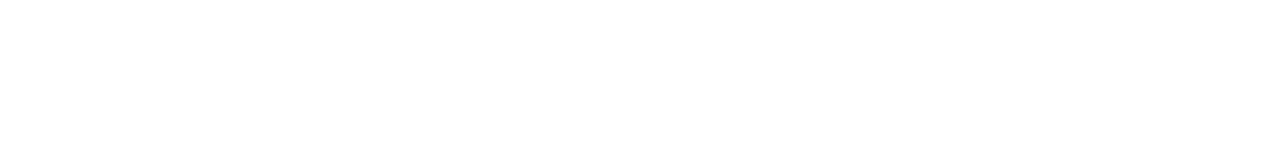
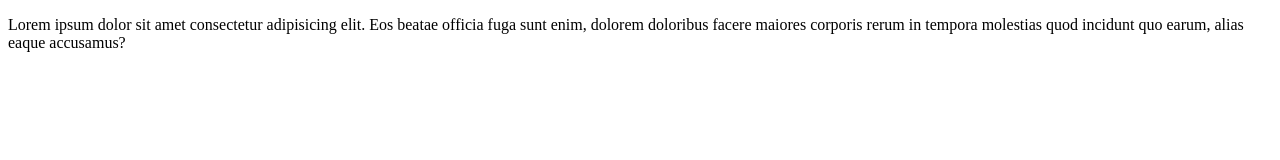
Before and after one commit to ElSantiagoBernal/Visual-Git, a plain HTML site: page index.html in a window 1280 px wide. Drawn offline with Linux system fonts and the light colour scheme.

Commit message:
Tercer repositorio

```diff
--- a/index.html
+++ b/index.html
@@ -7,6 +7,8 @@
     <title>Document</title>
 </head>
 <body>
-
+    <p>Lorem ipsum dolor sit amet consectetur adipisicing elit. Eos beatae officia
+        fuga sunt enim, dolorem doloribus facere maiores corporis rerum in tempora
+        molestias quod incidunt quo earum, alias eaque accusamus?</p>
 </body>
 </html>
```
